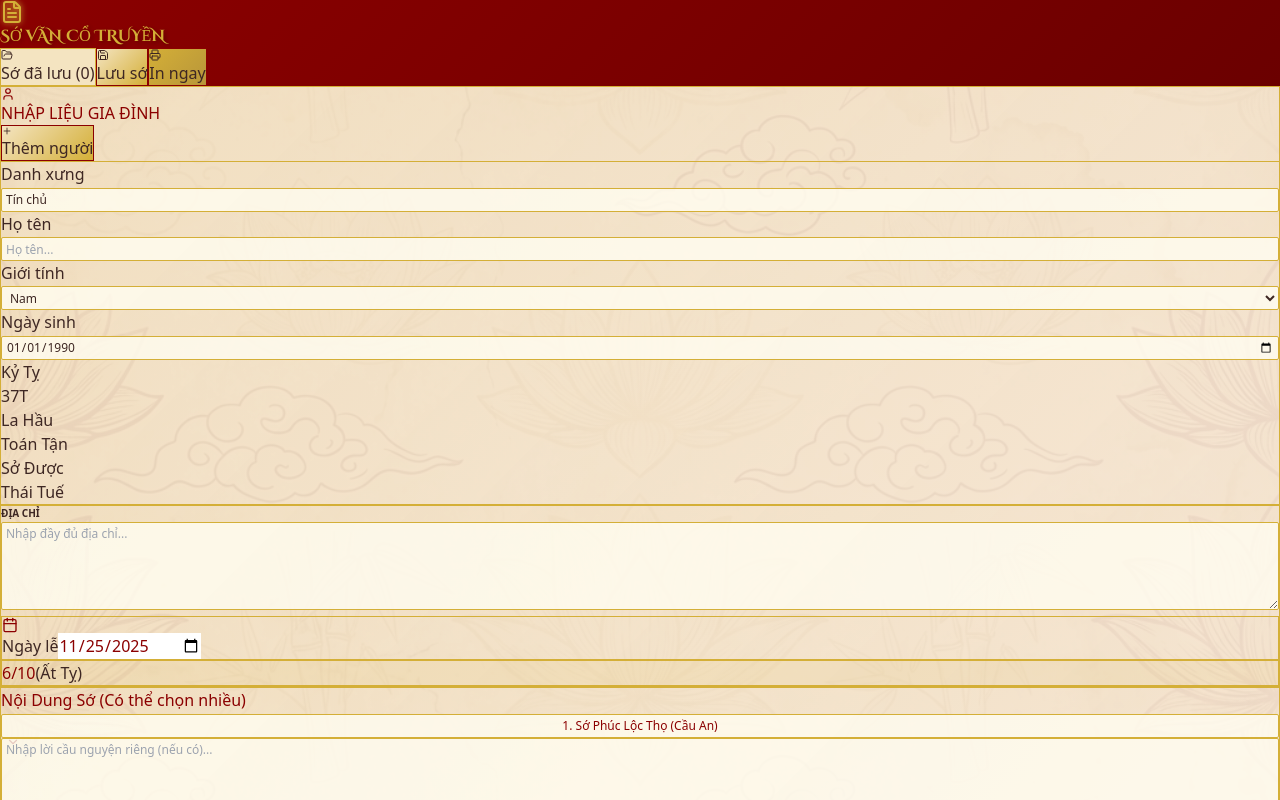
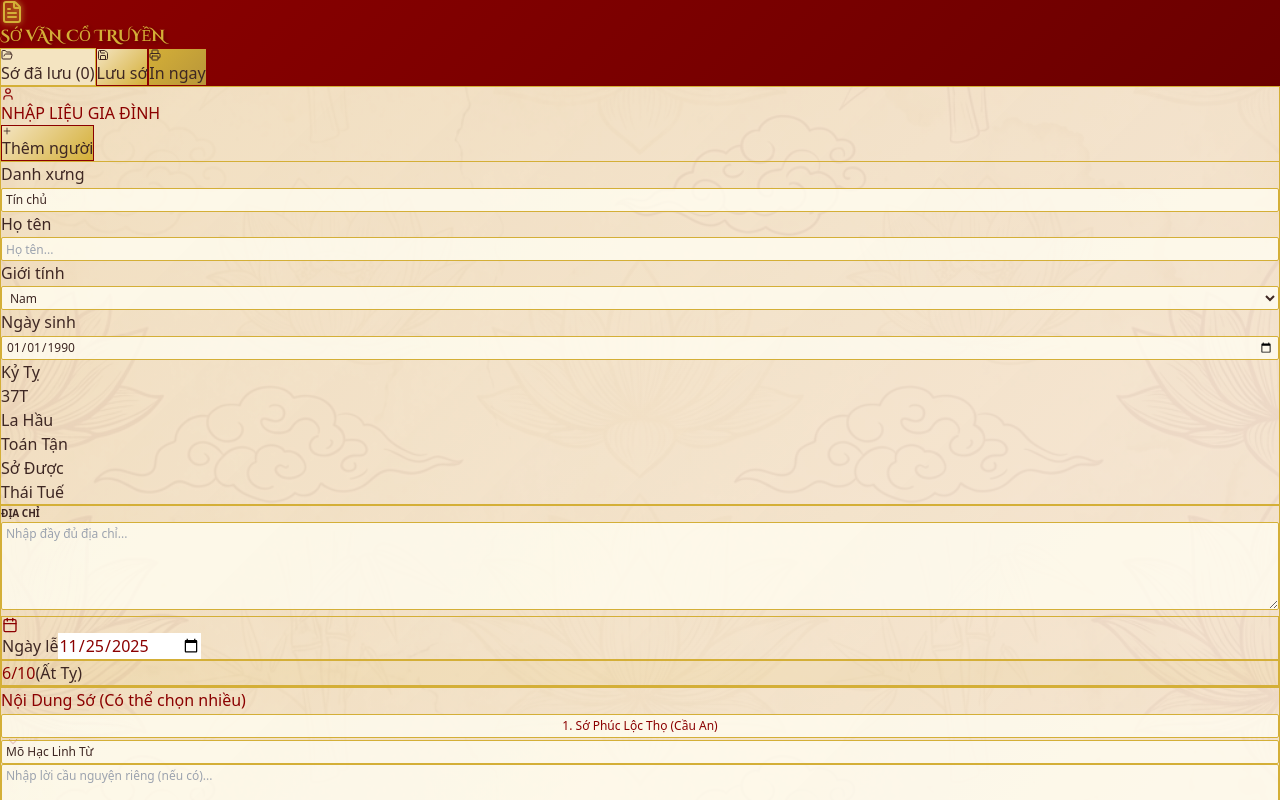
Before and after one commit to hoangnd16/tao_so, a React (Vite) app: page / in a window 1280 px wide. Shown: the top 800 px of the page. Built offline with nearby package versions, Linux system fonts and the light colour scheme.

Commit message:
feat: Thêm khả năng nhập tên đền/phủ và sử dụng trong nội dung văn bản, đồng thời loại bỏ các trường dòng họ và lý do.

```diff
--- a/src/App.jsx
+++ b/src/App.jsx
@@ -124,7 +124,7 @@ const TEMPLATES = {
             const c1 = "Phúc Thọ Khang Ninh Nãi Nhân Tâm Chi Cờ Nguyện Tai Ương Hạn Ách Bằng";
             const c2 = "Thánh Lực Dĩ Giải Trừ Nhất Niệm Chí Thành Thập Phương Cảm Cách \t\t\t Viên Hữu";
             const c3 = markBold(`Việt Nam Quốc ${data.address}`);
-            const c4 = "Mõ Hạc Linh Từ Thượng Phụng \t\t\t\t Phật Thánh Hiến Cúng Lệnh Tiết \nTiến Lễ Cầu An Giải Hạn Tổng Ách Trừ Tai Tại Cờ Gia Nội Bình An Nhân Khang Vật Thịnh Duyên Sinh Trường Thọ Kim Thần";
+            const c4 = `${data.templeName || 'Mõ Hạc Linh Từ'} Thượng Phụng \t\t\t\t Phật Thánh Hiến Cúng Lệnh Tiết \nTiến Lễ Cầu An Giải Hạn Tổng Ách Trừ Tai Tại Cờ Gia Nội Bình An Nhân Khang Vật Thịnh Duyên Sinh Trường Thọ Kim Thần`;
             const c5 = markBold(`${generateMembersText(data.members)} Đồng Gia Quyền Đẳng ${data.userPrayer.replace(/([,.;])*/g, "") || ''}`);
             const c7 = "Ngọc Bệ Hạ Dáng Phàm Tâm Ngôn Niệm Thần Đẳng Sinh Cư Dương Thế Số Hệ \tThiên Cung Hạ Càn Khôn Phủ Tài Chi An Vận Cản";
             const c8 = "Phật Thánh Khuông Phù Chi Đức Tư Phùng Lệnh Tiết \tTiến Lễ Cờ An Giải Nhất Thiết Tai Ương Cờ Vạn Ban Chi Cát Khánh Do Thị Kim Nguyệt \tNhật";
@@ -236,7 +236,7 @@ const TEMPLATES = {
             const c1 = "Phật Từ Quản Đại Năng Trừ Hạn Ách Tai Ương \t\t\t Thánh Đức Khoan Hồng Tăng Tứ Khang Ninh Phúc Thọ Phù Nhân Khấu Đảo Ngưỡng Đát";
             const c2 = "Kim Dung \t\t\t\t\t\t\t\t\t Viên Hữu";
             const c3 = markBold(`Việt Nam Quốc ${data.address}`);
-            const c4 = "Mõ Hạc Linh Từ Thượng Phụng \t\t\t Chín Phương Trời Mười Phương Chư Phật \n Phật Thánh Hiến Cúng Đương Thiên Bá Đảo Giải Hạn Trừ Tai Cầu Bản Mệnh Khang Cường Sự Kim Thần Đệ Tử";
+            const c4 = `${data.templeName || 'Mõ Hạc Linh Từ'} Thượng Phụng \t\t\t Chín Phương Trời Mười Phương Chư Phật \n Phật Thánh Hiến Cúng Đương Thiên Bá Đảo Giải Hạn Trừ Tai Cầu Bản Mệnh Khang Cường Sự Kim Thần Đệ Tử`;
             const c5 = markBold(`${generateMembersText(data.members)} Đồng Gia Quyền Đẳng ${data.userPrayer.replace(/([,.;])*/g, "") || ''}`);
             const c7 = "Liên Tọa Phù Giám Phàm Tâm Ngôn Niệm Thần Đẳng Sinh Cư Chung Giới Mệnh Thuộc";
             const c8 = "Thượng Cung Hạ Càn Khôn Phú Tài Chi Hồng Ân Cảm Nhật Nguyệt Chiếu Lâm Chi Đại Đức \t Thần Hồn Xuất Nhập Khởi Vô Thiên Ác Chi Quan Tuế Nguyệt";
@@ -304,7 +304,7 @@ export default function App() {
             { id: 1, title: 'Tín chủ', name: '', birthDate: '1990-01-01', gender: 'male' }
         ],
         address: '',
-        familyLine: '', reason: '',
+        templeName: 'Mõ Hạc Linh Từ',
         userPrayer: '',
         ceremonyDate: new Date().toISOString().split('T')[0],
         currentYear: new Date().getFullYear(),
@@ -946,6 +946,7 @@ export default function App() {
                                     )}
                                 </div>
                                 {formData.selectedTemplates?.includes('gia_tien') && (<input type="text" name="familyLine" value={formData.familyLine} onChange={handleChange} placeholder="Dòng họ (VD: Nguyễn Văn)..." className="excel-input animate-in fade-in h-9 rounded" />)}
+                                <input type="text" name="templeName" value={formData.templeName} onChange={handleChange} placeholder="Tên đền/phủ (VD: Mõ Hạc Linh Từ)..." className="excel-input w-full h-9 rounded bg-white shadow-sm border-gray-200" />
                                 <textarea name="userPrayer" value={formData.userPrayer} onChange={handleChange} placeholder="Nhập lời cầu nguyện riêng (nếu có)..." className="excel-input w-full resize-none bg-white flex-grow rounded" style={{ minHeight: '80px' }} />
                                 <div className="mt-auto flex gap-2">
                                     <button onClick={triggerReset} className="bg-white hover:bg-gray-50 text-gray-500 font-bold py-2 px-3 rounded shadow-sm flex items-center justify-center gap-1 transition-all text-xs uppercase tracking-wide border border-gray-200 h-9 hover:border-red-200 hover:text-red-500" title="Xóa hết thông tin nhập"><RotateCcw size={14} /></button>
```
